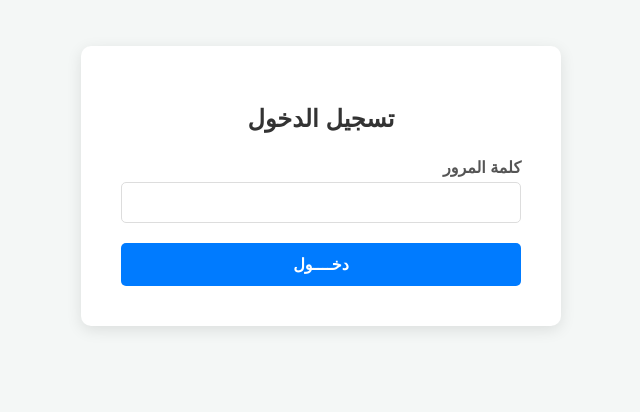
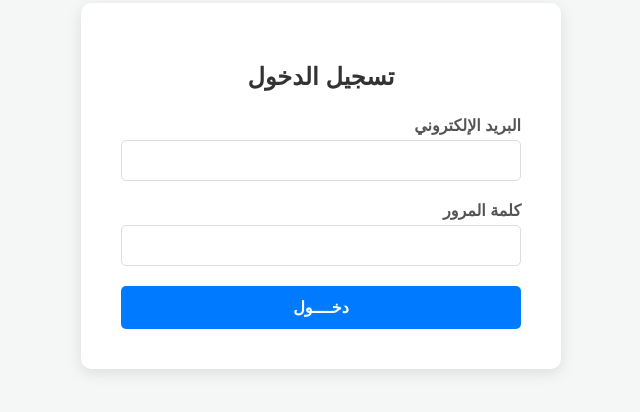
Before and after one commit to same7samy00/Supplies-system, a plain HTML site: page index.html in a window 1280 px wide. Shown: the part 214-626 px from the top of the page, without its empty margins (319-959 px from the left). Drawn offline with Linux system fonts and the light colour scheme.

Commit message:
Update index.html

```diff
--- a/index.html
+++ b/index.html
@@ -11,6 +11,10 @@
         <h2>تسجيل الدخول</h2>
         <form id="loginForm">
             <div class="input-group">
+                <label for="email">البريد الإلكتروني</label>
+                <input type="email" id="email" required>
+            </div>
+            <div class="input-group">
                 <label for="password">كلمة المرور</label>
                 <input type="password" id="password" required>
             </div>
@@ -19,7 +23,7 @@
     </div>
 
     <script src="https://www.gstatic.com/firebasejs/12.0.0/firebase-app-compat.js"></script>
-    <script src="https://www.gstatic.com/firebasejs/12.0.0/firebase-firestore-compat.js"></script>
+    <script src="https://www.gstatic.com/firebasejs/12.0.0/firebase-auth-compat.js"></script>
     <script src="app.js"></script>
 </body>
 </html>
```
